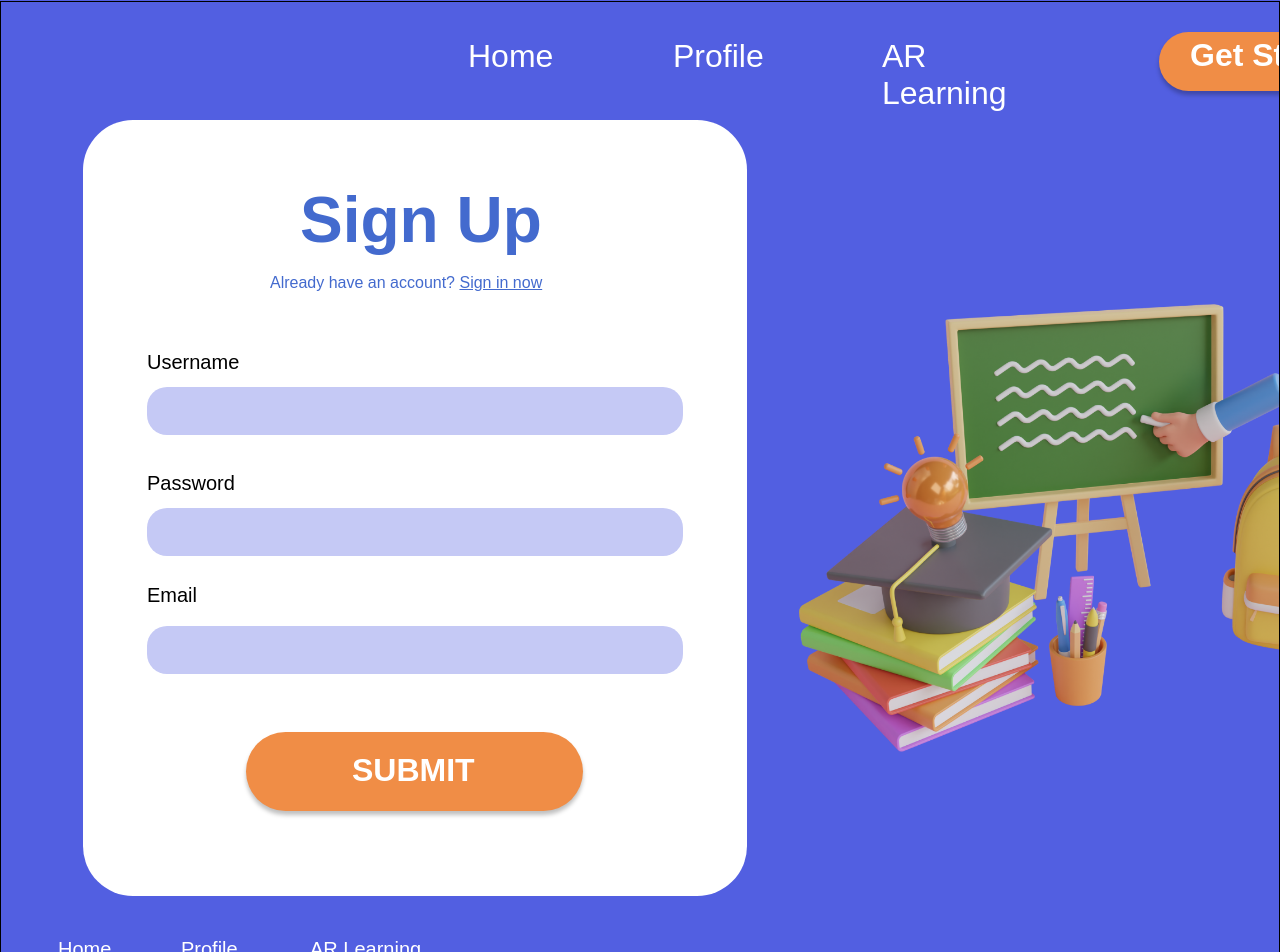
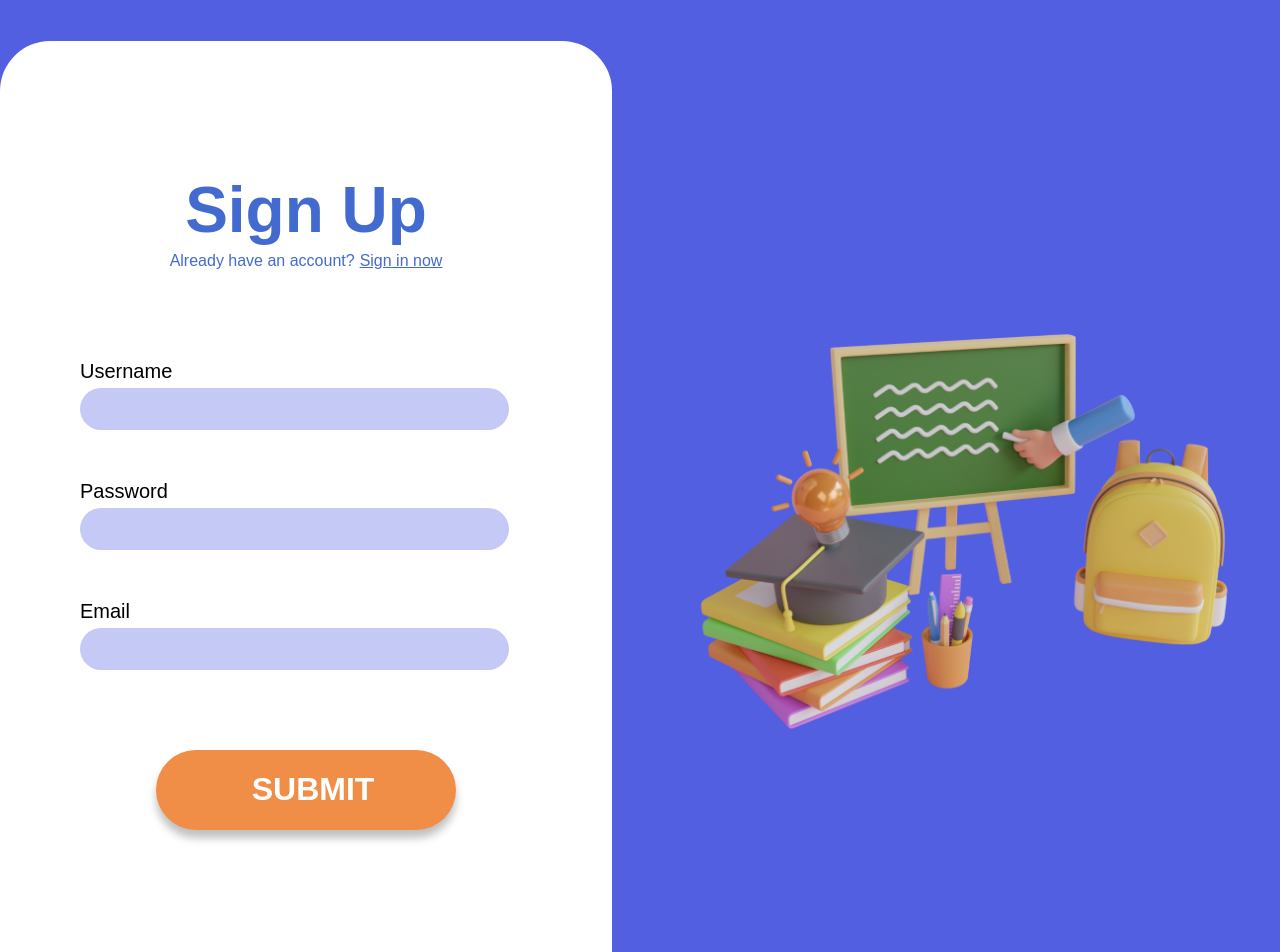
Before and after one commit to alexT0019/capstone, a React (Create React App) app: page /signup in a window 1280 px wide. Shown: the part 156-1108 px from the top of the page. Built offline with nearby package versions, Linux system fonts and the light colour scheme.

Commit message:
completed user registration layout

```diff
--- a/src/App.css
+++ b/src/App.css
@@ -6,7 +6,7 @@
 
 .navStyle {
   background: #525fe1;
-  padding: 30px;
+  padding: 50px;
   padding-right: 50px;
   text-align: right;
 }
@@ -35,7 +35,7 @@
 
 .footerStyle {
   background: #525fe1;
-  padding: 20px;
+  padding: 30px;
   padding-left: 50px;
   display: flex;
 }
--- a/src/Pages/LandingPage.js
+++ b/src/Pages/LandingPage.js
@@ -43,7 +43,7 @@ function LandingPage() {
             </span>{" "}
         </div>
         <div className="learning-cantonese">Learning Cantonese </div>
-        <img className="trading-now-easier-1" src="trading-now-easier-10.png" />
+        <img className="trading-now-easier-1" src="trading-now-easier-10.png" alt="school" />
         </div>
     </div>
     );
--- a/src/Pages/UserRegistration.css
+++ b/src/Pages/UserRegistration.css
@@ -1,274 +1,101 @@
-.user-registration,
-.user-registration * {
-  box-sizing: border-box;
+.container {
+  background: #525fe1;
+  width: 100vw;
 }
-.user-registration {
-  background: #525fe1;
-  border-style: solid;
-  border-color: #000000;
-  border-width: 1px;
-  height: 1024px;
-  position: relative;
-  overflow: hidden;
+
+/*Sign Up Form*/
+
+.formContainer {
+  display: flex;
+  justify-content: flex-end;
+  align-items: center;
+  padding: 20px;
 }
-.rectangle-27 {
-  background: #ffffff;
-  border-radius: 50px;
-  width: 664px;
-  height: 776px;
-  position: absolute;
-  left: 82px;
-  top: 118px;
+
+.title {
+  display: flex;
+  justify-content: center;
+  color: #436ACE;
+  font-size: 64px;
+  font-family: "Poppins-Bold", sans-serif;
+  font-weight: 700;
 }
-.group-1 {
-  position: absolute;
-  inset: 0;
-}
-.rectangle-12 {
-  background: #f08d46;
-  border-radius: 40px;
-  width: 337px;
-  height: 79px;
-  position: absolute;
-  left: 245px;
-  top: 730px;
-  box-shadow: 0px 4px 4px 0px rgba(0, 0, 0, 0.25);
-}
-.email {
-  color: #000000;
-  text-align: left;
-  font-family: "Inter-Regular", sans-serif;
-  font-size: 20px;
-  font-weight: 400;
-  position: absolute;
-  left: 146px;
-  top: 582px;
-  width: 146px;
-  height: 36px;
-}
-.rectangle-6 {
-  background: #c5c9f5;
-  border-radius: 20px;
-  width: 536px;
-  height: 48px;
-  position: absolute;
-  left: 146px;
-  top: 624px;
-}
-.password {
-  color: #000000;
-  text-align: left;
-  font-family: "Inter-Regular", sans-serif;
-  font-size: 20px;
-  font-weight: 400;
-  position: absolute;
-  left: 146px;
-  top: 470px;
-  width: 146px;
-  height: 36px;
-}
-.rectangle-8 {
-  background: #c5c9f5;
-  border-radius: 20px;
-  width: 536px;
-  height: 48px;
-  position: absolute;
-  left: 146px;
-  top: 506px;
-}
-.username {
-  color: #000000;
-  text-align: left;
-  font-family: "Inter-Regular", sans-serif;
-  font-size: 20px;
-  font-weight: 400;
-  position: absolute;
-  left: 146px;
-  top: 349px;
-  width: 146px;
-  height: 36px;
-}
-.rectangle-7 {
-  background: #c5c9f5;
-  border-radius: 20px;
-  width: 536px;
-  height: 48px;
-  position: absolute;
-  left: 146px;
-  top: 385px;
-}
-.sign-up {
-  color: #436ace;
-  text-align: left;
-  font-family: "Poppins-Bold", sans-serif;
-  font-size: 64px;
-  font-weight: 700;
-  position: absolute;
-  left: 299px;
-  top: 181px;
-}
-.already-have-an-account-sign-in-now {
-  color: #436ace;
-  text-align: left;
+
+.directToSignIn {
+  display: flex;
+  justify-content: center;
+  color: #436ACE;
   font-family: "Inter-Regular", sans-serif;
   font-size: 16px;
   font-weight: 400;
-  position: absolute;
-  left: 269px;
-  top: 272px;
-  width: 290px;
-  height: 18px;
+  padding-top: 5px;
 }
-.already-have-an-account-sign-in-now-span {
-  color: #436ace;
+
+.directToSignInSpan {
+  color: #436ACE;
   font-family: "Inter-Regular", sans-serif;
   font-size: 16px;
   font-weight: 400;
 }
-.already-have-an-account-sign-in-now-span2 {
-  color: #436ace;
+
+.directToSignInSpan2 {
+  color: #436ACE;
   font-family: "Inter-Regular", sans-serif;
   font-size: 16px;
   font-weight: 400;
   text-decoration: underline;
+  padding-left: 5px;
 }
-.submit {
-  color: #ffffff;
-  text-align: left;
-  font-family: "Poppins-Bold", sans-serif;
-  font-size: 32px;
-  font-weight: 700;
-  position: absolute;
-  left: 351px;
-  top: 750px;
-  width: 126px;
-  height: 39px;
+
+form {
+  margin-top: 40px;
+  margin-bottom: 40px;
 }
-.get-started {
-  color: #ffffff;
-  text-align: left;
-  font-family: "Inter-Regular", sans-serif;
-  font-size: 10px;
-  font-weight: 400;
-  position: absolute;
-  left: 180px;
-  top: 965px;
-}
-.progress-tracking {
-  color: #ffffff;
-  text-align: left;
-  font-family: "Inter-Regular", sans-serif;
-  font-size: 10px;
-  font-weight: 400;
-  position: absolute;
-  left: 180px;
-  top: 983px;
-}
-.home {
-  color: #ffffff;
-  text-align: left;
+
+.text {
   font-family: "Inter-Regular", sans-serif;
   font-size: 20px;
   font-weight: 400;
-  position: absolute;
-  left: 57px;
-  top: 936px;
-  width: 62px;
-  height: 23px;
+  margin-top: 50px;
+  margin-bottom: 5px;
 }
-.profile {
-  color: #ffffff;
-  text-align: left;
-  font-family: "Inter-Regular", sans-serif;
-  font-size: 20px;
-  font-weight: 400;
-  position: absolute;
-  left: 180px;
-  top: 936px;
-  width: 68px;
-  height: 23px;
+
+input {
+  border-radius: 50px;
+  width: 90%;
+  height: 40px;
+  background: #c5c9f5;
+  padding-left: 20px;
+  font-size: 25px;
+  border: none;
 }
-.ar-learning {
-  color: #ffffff;
-  text-align: left;
-  font-family: "Inter-Regular", sans-serif;
-  font-size: 20px;
-  font-weight: 400;
-  position: absolute;
-  left: 309px;
-  top: 936px;
-  width: 118px;
-  height: 23px;
+
+.submitContainer {
+  display: flex;
+  justify-content: center;
 }
-.copyright-2024-all-rights-reserved {
-  color: #ffffff;
-  text-align: left;
-  font-family: "Inter-Regular", sans-serif;
-  font-size: 16px;
-  font-weight: 400;
-  position: absolute;
-  left: 1135px;
-  top: 962px;
-  width: 275px;
-  height: 19px;
-}
-.rectangle-13 {
-  background: #f08d46;
-  border-radius: 40px;
-  width: 252px;
-  height: 59px;
-  position: absolute;
-  left: 1158px;
-  top: 30px;
-  box-shadow: 0px 4px 4px 0px rgba(0, 0, 0, 0.25);
-}
-.get-started2 {
-  color: #ffffff;
-  text-align: left;
-  font-family: "Poppins-Bold", sans-serif;
+
+.submit {
+  color: #FFFFFF;
   font-size: 32px;
   font-weight: 700;
-  position: absolute;
-  left: 1189px;
-  top: 35px;
-  width: 218px;
-  height: 38px;
+  font-family: "Poppins-Bold", sans-serif;
+  background: #f08d46 !important;
+  border-radius: 40px !important;
+  height: 80px;
+  width: 300px;
+  box-shadow: 0px 8px 8px 0px rgba(0, 0, 0, 0.25);
+  margin-top: 80px;
 }
-.home2 {
-  color: #ffffff;
-  text-align: left;
-  font-family: "Poppins-Regular", sans-serif;
-  font-size: 32px;
-  font-weight: 400;
-  position: absolute;
-  left: 467px;
-  top: 36px;
+
+/*Image*/
+
+.imageContainer {
+  display: flex;
+  justify-content: center;
+  align-items: center;
 }
-.profile2 {
-  color: #ffffff;
-  text-align: left;
-  font-family: "Poppins-Regular", sans-serif;
-  font-size: 32px;
-  font-weight: 400;
-  position: absolute;
-  left: 672px;
-  top: 36px;
+
+.image {
+  width: 100%;
 }
-.ar-learning2 {
-  color: #ffffff;
-  text-align: left;
-  font-family: "Poppins-Regular", sans-serif;
-  font-size: 32px;
-  font-weight: 400;
-  position: absolute;
-  left: 881px;
-  top: 36px;
-}
-.ar-project-1 {
-  width: 596px;
-  height: 448px;
-  position: absolute;
-  left: 798px;
-  top: 302px;
-  object-fit: cover;
-}
--- a/src/Pages/UserRegistration.js
+++ b/src/Pages/UserRegistration.js
@@ -1,47 +1,48 @@
 import "./UserRegistration.css"
 import picture from "../Images/userRegistration.png"
+import { Grid } from "@mui/material";
+import { Box } from "@mui/material";
 
 function UserRegistration() {
+
+  const boxStyle = {
+    width: 680,
+    height: 800,
+    borderRadius: '50px',
+    bgcolor: '#FFFFFF',
+    padding: '80px',
+    display: 'flex',
+    flexDirection: 'column',
+    justifyContent: 'center',
+  }
+
     return (
       <div>
-        <div className="user-registration">
-          <div className="rectangle-27"></div>
-          <div className="group-1">
-            <div className="rectangle-12"></div>
-            <div className="email">Email </div>
-            <div className="rectangle-6"></div>
-            <div className="password">Password </div>
-            <div className="rectangle-8"></div>
-            <div className="username">Username </div>
-            <div className="rectangle-7"></div>
-            <div className="sign-up">Sign Up </div>
-            <div className="already-have-an-account-sign-in-now">
-              <span>
-                <span className="already-have-an-account-sign-in-now-span">
-                  Already have an account?{" "}
-                </span>
-                <span className="already-have-an-account-sign-in-now-span2">
-                  Sign in now
-                </span>
-              </span>{" "}
-            </div>
-            <div className="submit">SUBMIT </div>
-          </div>
-          <div className="get-started">Get Started </div>
-          <div className="progress-tracking">Progress Tracking </div>
-          <div className="home">Home </div>
-          <div className="profile">Profile </div>
-          <div className="ar-learning">AR Learning </div>
-          <div className="copyright-2024-all-rights-reserved">
-            Copyright 2024©All rights reserved{" "}
-          </div>
-          <div className="rectangle-13"></div>
-          <div className="get-started2">Get Started </div>
-          <div className="home2">Home </div>
-          <div className="profile2">Profile </div>
-          <div className="ar-learning2">AR Learning </div>
-          <img className="ar-project-1" src={picture} alt="schoolbag" />
-        </div>
+        <Grid container spacing={2} className="container">
+          <Grid item xs={6} className="formContainer">
+            <Box sx={boxStyle}>
+              <div className="title">Sign Up</div>
+              <div className="directToSignIn">
+                <span className="directToSignInSpan">Already have an account?</span>
+                <span className="directToSignInSpan2">Sign in now</span>
+              </div>
+              <form>
+                <div className="text">Username</div>
+                <input type="text" />
+                <div className="text">Password</div>
+                <input type="text" />
+                <div className="text">Email</div>
+                <input type="text" />
+                <div className="submitContainer">
+                  <input type="submit" value="SUBMIT" className="submit"/>
+                </div>
+              </form>
+            </Box>
+          </Grid>
+          <Grid item xs={6} className="imageContainer">
+            <img className="image" src={picture} alt="school" />
+          </Grid>
+        </Grid>
       </div>
     );
 }
```
